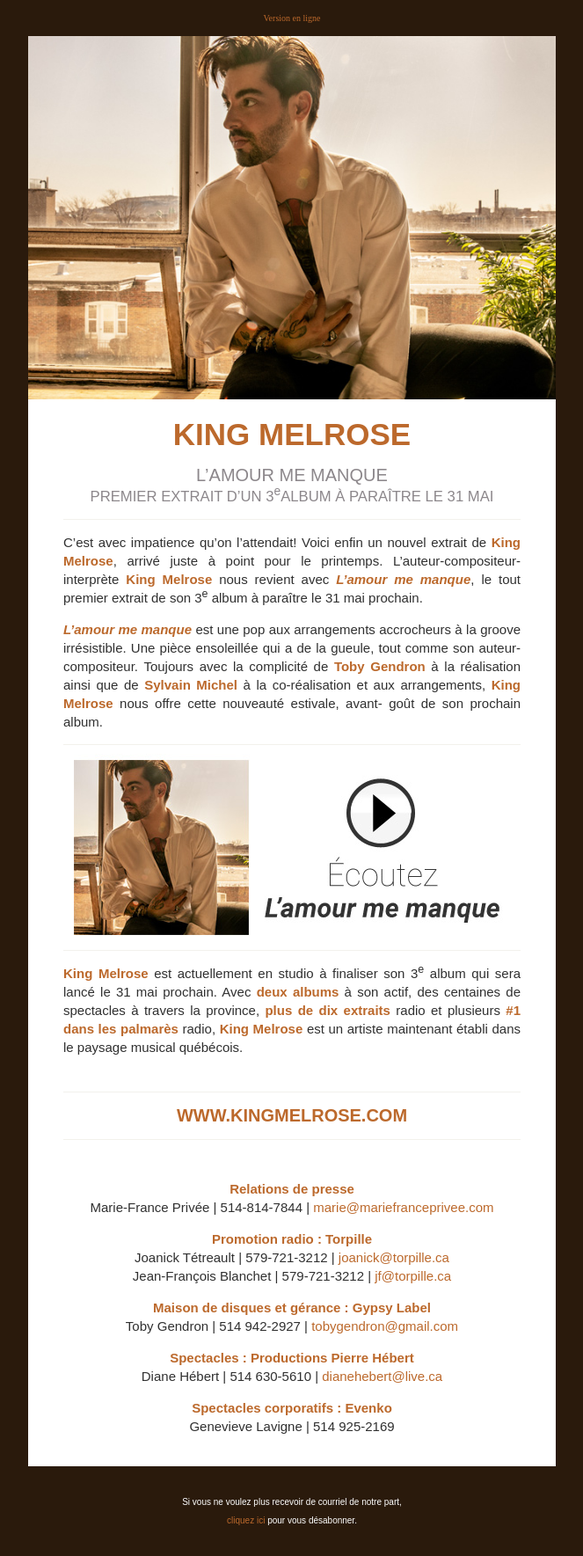
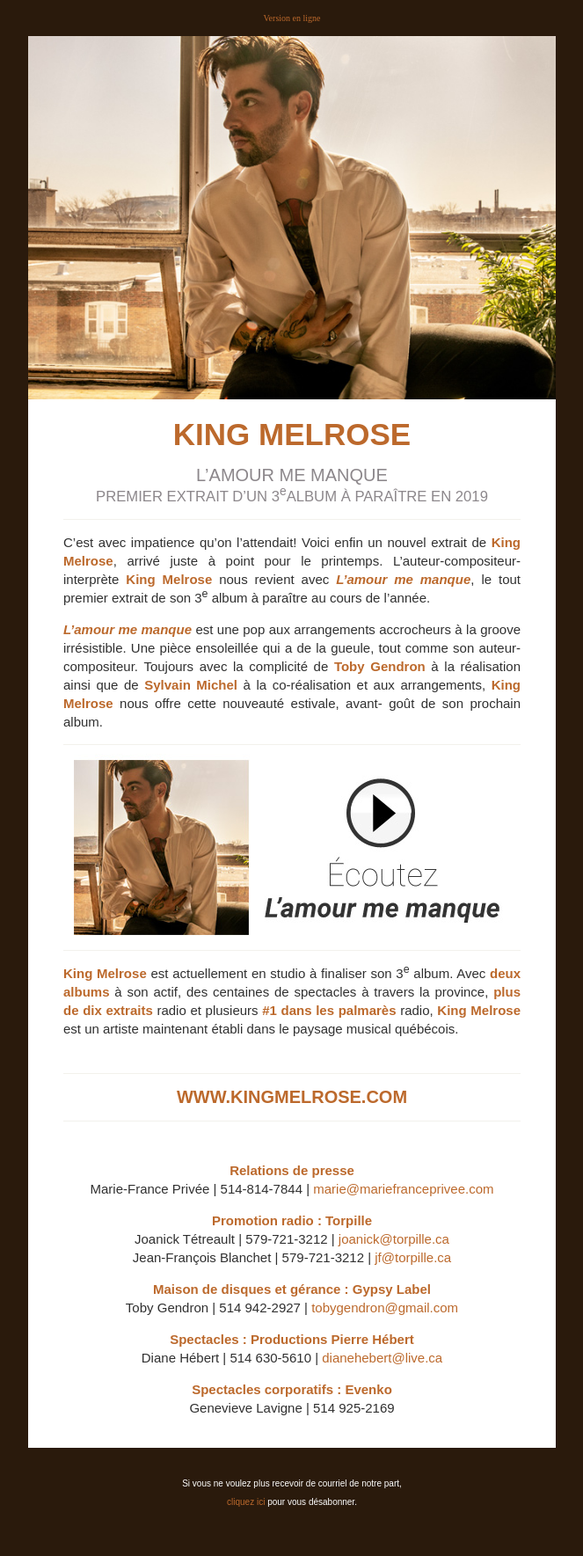
Before and after one commit to graphismatique/mfp, a Jekyll site: the page KingMelrose/AmourMeManque/index.html, which Jekyll copies as it is, in a window 1280 px wide. Shown: the whole page at 88% size, without its empty margins (308-971 px from the left). Built offline with Jekyll 4.4.1, drawn with Linux system fonts in a browser that asks for light colours; after the commit the page ends 1748 px from its top, so only the background shows below that.

Commit message:
Update index.html

```diff
--- a/KingMelrose/AmourMeManque/index.html
+++ b/KingMelrose/AmourMeManque/index.html
@@ -242,14 +242,14 @@
                             <tr>
                                 <td style="text-align: center; padding: 0px 40px 20px 40px; font-family: sans-serif; font-size: 15px; line-height:20px; color: #303030;">
                                     <h1>KING MELROSE</h1>
-                                    <h2>L’AMOUR ME MANQUE<br> <small>PREMIER EXTRAIT D’UN 3<sup>e</sup>ALBUM À PARAÎTRE LE 31 MAI</small> </h2>
+                                    <h2>L’AMOUR ME MANQUE<br> <small>PREMIER EXTRAIT D’UN 3<sup>e</sup>ALBUM À PARAÎTRE EN 2019</small> </h2>
                                     <hr>
-                                    <p>C’est avec impatience qu’on l’attendait! Voici enfin un nouvel extrait de <b>King Melrose</b>, arrivé juste à point pour le printemps. L’auteur-compositeur-interprète <b>King Melrose</b> nous revient avec <b><i>L’amour me manque</i></b>, le tout premier extrait de son 3<sup>e</sup> album à paraître le 31 mai prochain.</p>
+                                    <p>C’est avec impatience qu’on l’attendait! Voici enfin un nouvel extrait de <b>King Melrose</b>, arrivé juste à point pour le printemps. L’auteur-compositeur-interprète <b>King Melrose</b> nous revient avec <b><i>L’amour me manque</i></b>, le tout premier extrait de son 3<sup>e</sup> album à paraître au cours de l’année.</p>
                                     <p><b><i>L’amour me manque</i></b> est une pop aux arrangements accrocheurs à la groove irrésistible. Une pièce ensoleillée qui a de la gueule, tout comme son auteur-compositeur. Toujours avec la complicité de <b>Toby Gendron</b> à la réalisation ainsi que de <b>Sylvain Michel</b> à la co-réalisation et aux arrangements, <b>King Melrose</b> nous offre cette nouveauté estivale, avant- goût de son prochain album.</p>
                                     <hr>
                                     <a href="http://torpille.ca/2019/04/king-melrose-lamour-me-manque/" target="_blank"><img src="http://mariefranceprivee.com/KingMelrose/AmourMeManque/assets/PlayBtn.jpg" alt=""></a>
                                     <hr>
-                                    <p><b>King Melrose</b> est actuellement en studio à finaliser son 3<sup>e</sup> album qui sera lancé le 31 mai prochain. Avec <b>deux albums</b> à son actif, des centaines de spectacles à travers la province, <b>plus de dix extraits</b> radio et plusieurs <b>#1 dans les palmarès</b> radio, <b>King Melrose</b> est un artiste maintenant établi dans le paysage musical québécois.</p>
+                                    <p><b>King Melrose</b> est actuellement en studio à finaliser son 3<sup>e</sup> album. Avec <b>deux albums</b> à son actif, des centaines de spectacles à travers la province, <b>plus de dix extraits</b> radio et plusieurs <b>#1 dans les palmarès</b> radio, <b>King Melrose</b> est un artiste maintenant établi dans le paysage musical québécois.</p>
                                     <br>
                                     <hr>
                                     <h2><b><a href="https://kingmelrose.com" target="_blank">WWW.KINGMELROSE.COM</a></b></h2>
```
